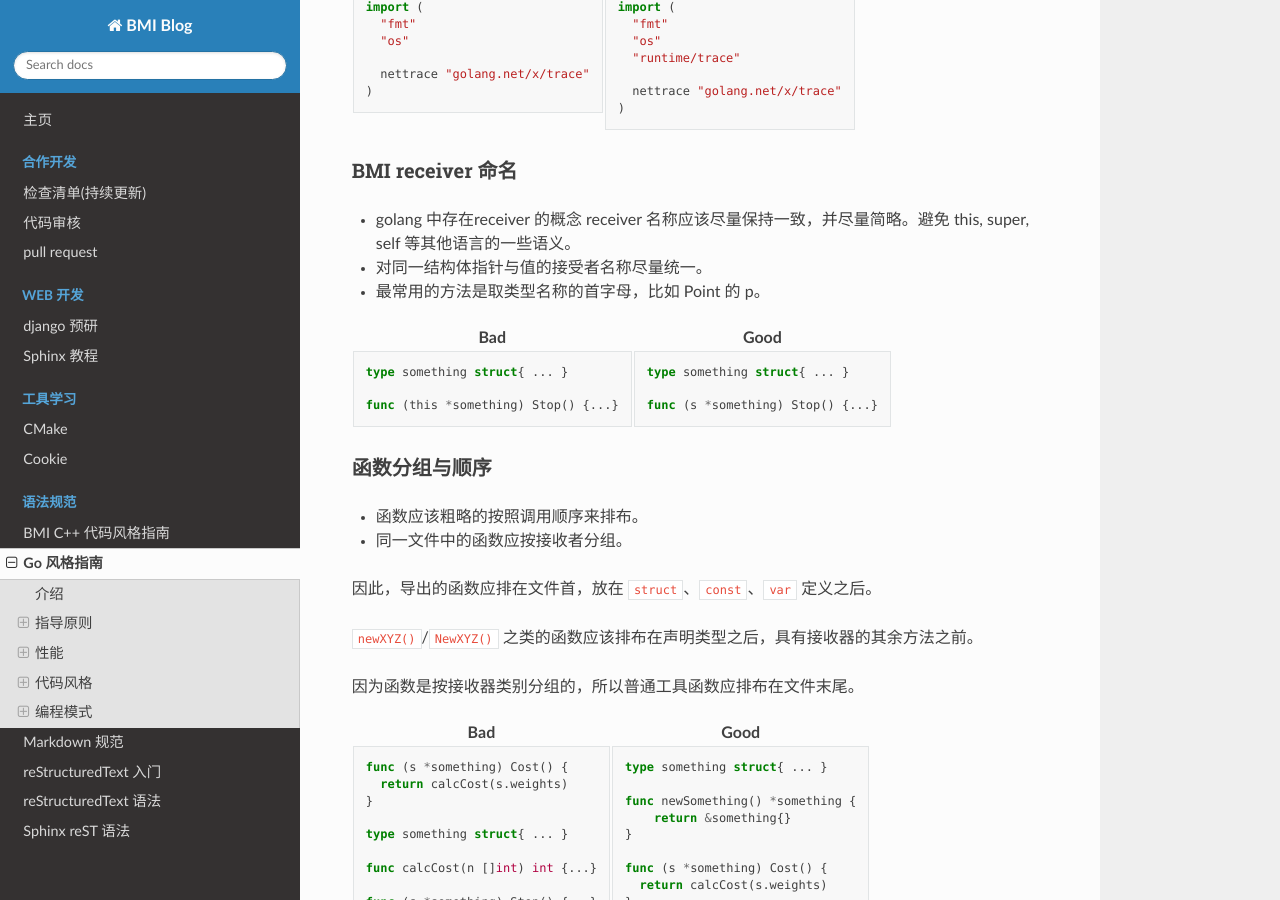
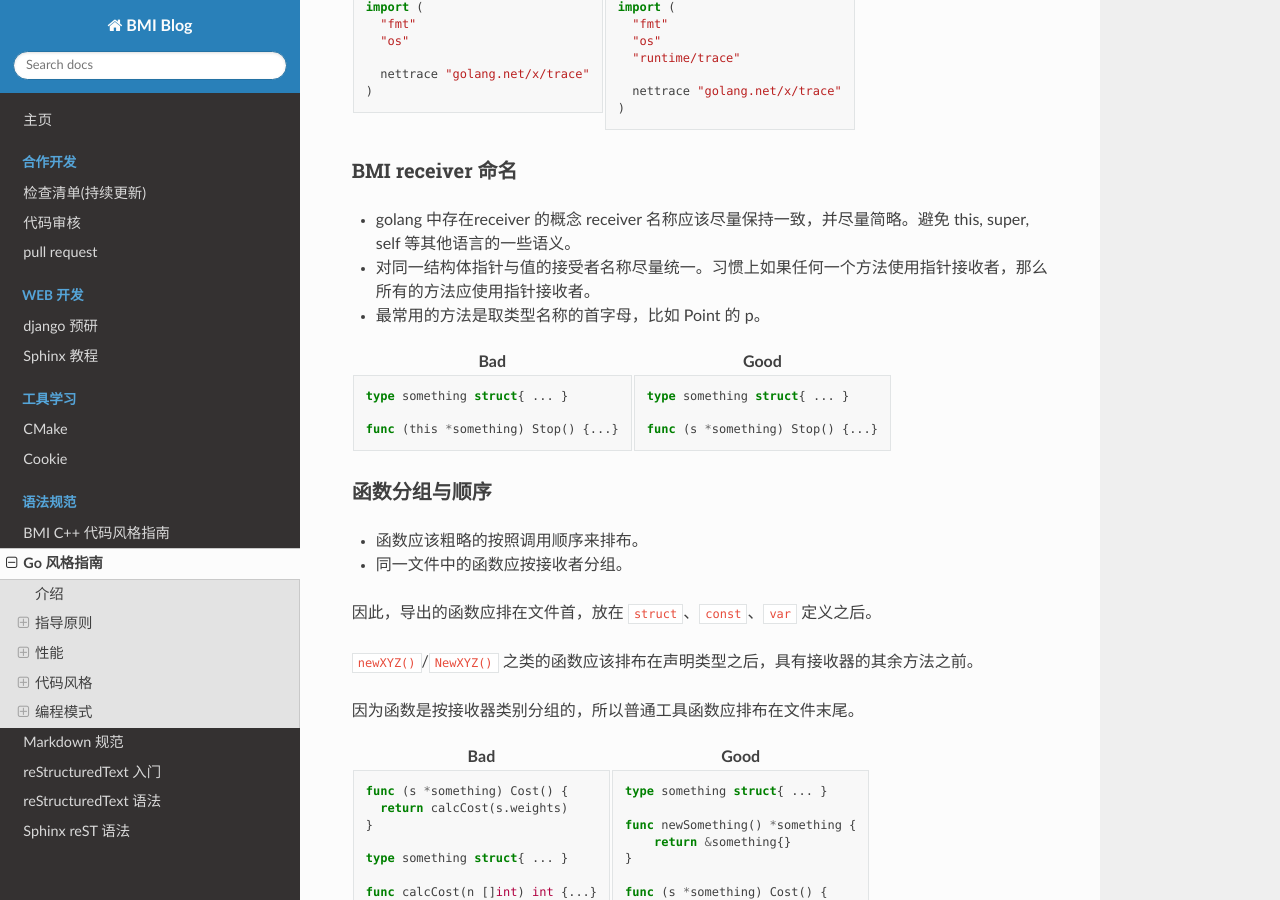
Before and after one commit to bmi-tech/blog, a Sphinx documentation site: the page built from source/syntax/go.md, in a window 1280 px wide and 900 px high, scrolled down 14474 px. Built offline with Sphinx 7.4.7 and the Read the Docs theme 2.0.0, drawn with Linux system fonts in a browser that asks for light colours.

Commit message:
如果任何一个方法使用指针接收者，那么所有的方法应使用指针接收者。

```diff
--- a/source/syntax/go.md
+++ b/source/syntax/go.md
@@ -1282,7 +1282,7 @@ import (
 ### BMI receiver 命名
 
 - golang 中存在receiver 的概念 receiver 名称应该尽量保持一致，并尽量简略。避免 this, super, self 等其他语言的一些语义。
-- 对同一结构体指针与值的接受者名称尽量统一。
+- 对同一结构体指针与值的接受者名称尽量统一。习惯上如果任何一个方法使用指针接收者，那么所有的方法应使用指针接收者。
 - 最常用的方法是取类型名称的首字母，比如 Point 的 p。
 
 <table>
```
